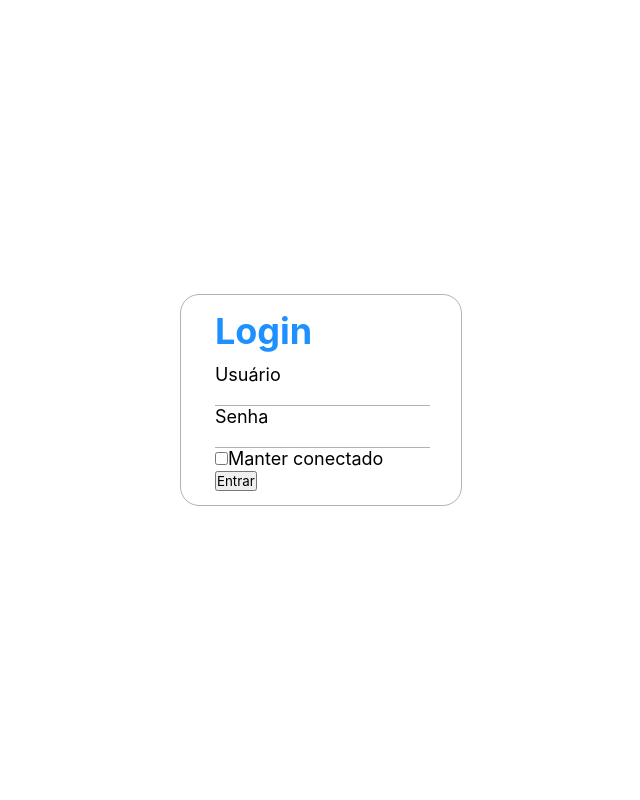
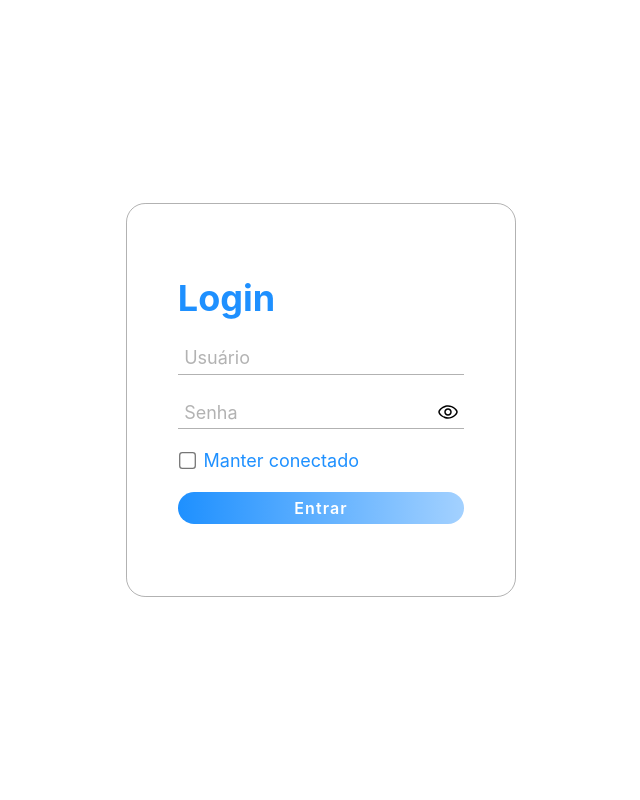
Before and after one commit to StivenF0/Projeto-Oficina4, a PHP site: the page made by new login/login.html in a window 1280 px wide. Shown: the whole page, without its empty margins (319-959 px from the left). Run offline with PHP 8.4, Linux system fonts and the light colour scheme.

Commit message:
New login screen

```diff
--- a/new login/login.css
+++ b/new login/login.css
@@ -7,29 +7,112 @@
 body {
     height: 100vh;
     display: grid;
-    place-content: center;
+    place-items: center;
 }
 :root {
     --primary-color: #1e90ff;
     --secondary-color: #a3d1ff;
 }
 
+/* Initial form styling */
 .form {
-    padding: 5%;
+    padding: 4%;
     border: 0.0625rem solid rgba(0,0,0,0.3);
     border-radius: 1.2rem;
     font-size: large;
 }
 .form div {
-    margin: 0 8%;
+    margin: 1.3rem 0;
+    position: relative;
 }
 .form h1 {
     color: var(--primary-color);
     margin-bottom: 5%;
 }
-.form input[type="text"],
-.form input[type="password"] {
+.form #user,
+.form #password {
     background: none;
     border: none;
     border-bottom: 0.0625rem solid rgba(0,0,0,0.3);
+    font-size: 1rem;
+    width: 100%;
+    padding: 0.4rem;
+    overflow: hidden;
 }
+.form #password { padding-right: 2rem; }
+.form div label {
+    position: absolute;
+}
+.form div label[for="user"],
+.form div label[for="password"] {
+    color: rgba(0,0,0,0.3);
+    left: 0.4rem;
+    bottom: 0.4rem;
+    transition: 200ms;
+}
+.form div:first-child { border-top: 0; }
+.form div:last-child { border-bottom: 0;}
+
+/* Password toggle */
+.form #passToggle {
+    display: none;
+}
+.form label[for="passToggle"] {
+    top: 0;
+    right: 0;
+    bottom: 0;
+    width: 2rem;
+    height: 2rem;
+    background-image: url("eye-open.svg");
+    background-position: center;
+    background-repeat: no-repeat;
+    cursor: pointer;
+}
+.form #passToggle:checked
+    ~ label[for="passToggle"] {
+    background-image: url("eye-closed.svg");
+}
+
+/* On input focus, label styling */
+.form #user:focus
+    ~ label[for="user"],
+.form #user:not(:placeholder-shown):not(:focus)
+    ~ label[for="user"],
+.form #password:focus
+    ~ label[for="password"],
+.form #password:not(:placeholder-shown):not(:focus)
+    ~ label[for="password"] {
+    color: var(--primary-color);
+    transform:
+        scale(0.8)
+        translate(-20%,-110%);
+}
+.form #user:focus,
+.form #password:focus {
+    border-bottom: 0.0625rem solid var(--primary-color);
+    outline: none;
+}
+
+/* Checkbox styling */
+.form #check {
+    transform: scale(1.3);
+    margin-right: 0.6rem;
+    margin-left: 0.2rem;
+}
+.form label[for="check"] {
+    color: var(--primary-color);
+    font-weight: 400;
+}
+
+/* Send button styling */
+.form input[type="submit"] {
+    width: 100%;
+    height: 2rem;
+    border: none;
+    border-radius: 1rem;
+    background-image: linear-gradient(to right,var(--primary-color), var(--secondary-color));
+    color: #FFF;
+    font-weight: 600;
+    letter-spacing: 1.1px;
+    font-size: 1rem;
+}
--- a/new login/login.html
+++ b/new login/login.html
@@ -6,6 +6,7 @@
     <meta name="viewport" content="width=device-width, initial-scale=1.0">
     <title>Fazer Login</title>
     <link rel="stylesheet" href="login.css">
+    <script src="login.js" defer></script>
 </head>
 <body>
     <form class="form" action="">
@@ -13,13 +14,18 @@
             <h1>Login</h1>
         </div>
         <div>
-            <label>Usuário</label><input type="text">
+            <input type="text" id="user" placeholder=" ">
+            <label for="user">Usuário</label>
         </div>
         <div>
-            <label>Senha</label><input type="password">
+            <input type="password" id="password" placeholder=" ">
+            <label for="password">Senha</label>
+            <input type="checkbox" id="passToggle">
+            <label for="passToggle"></label>
         </div>
         <div>
-            <input type="checkbox" id="check"><label for="check">Manter conectado</label>
+            <input type="checkbox" id="check">
+            <label for="check">Manter conectado</label>
         </div>
         <div>
             <input type="submit" value="Entrar">
--- /dev/null
+++ b/new login/login.js
@@ -0,0 +1,12 @@
+const passwordInput = document.querySelector("#password")
+const passwordToggle = document.querySelector("#passToggle")
+
+function passToggle() {
+    if (this.checked) {
+        passwordInput.type = "text"
+    } else {
+        passwordInput.type = "password"
+    }
+}
+
+passwordToggle.addEventListener("click", passToggle)
```
Also changed, not shown: new login/eye-closed.svg (added), new login/eye-open.svg (added).
